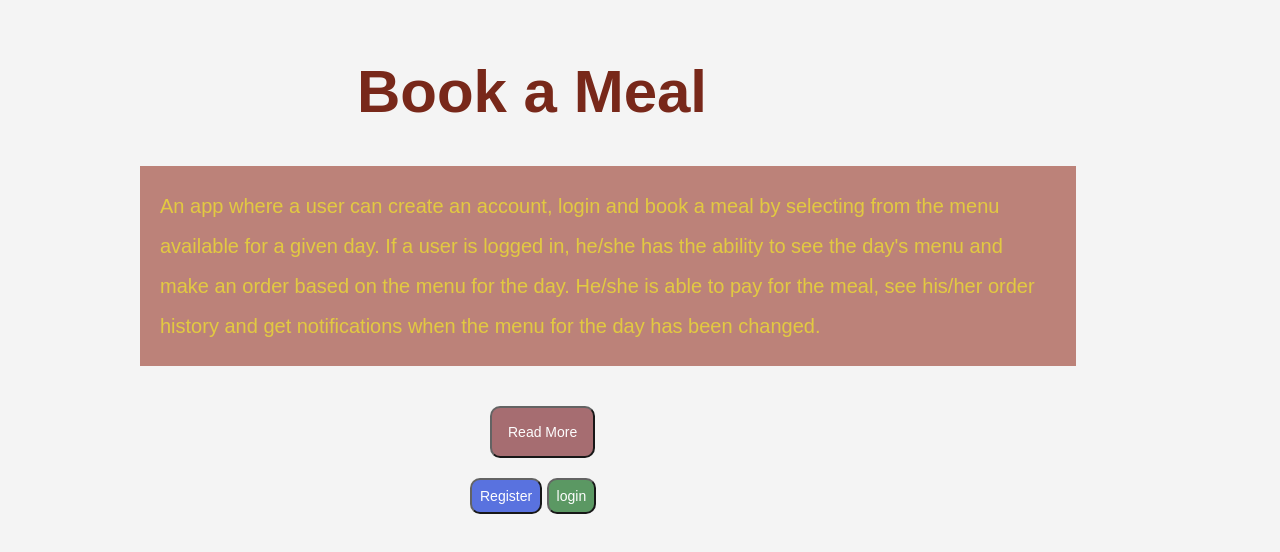
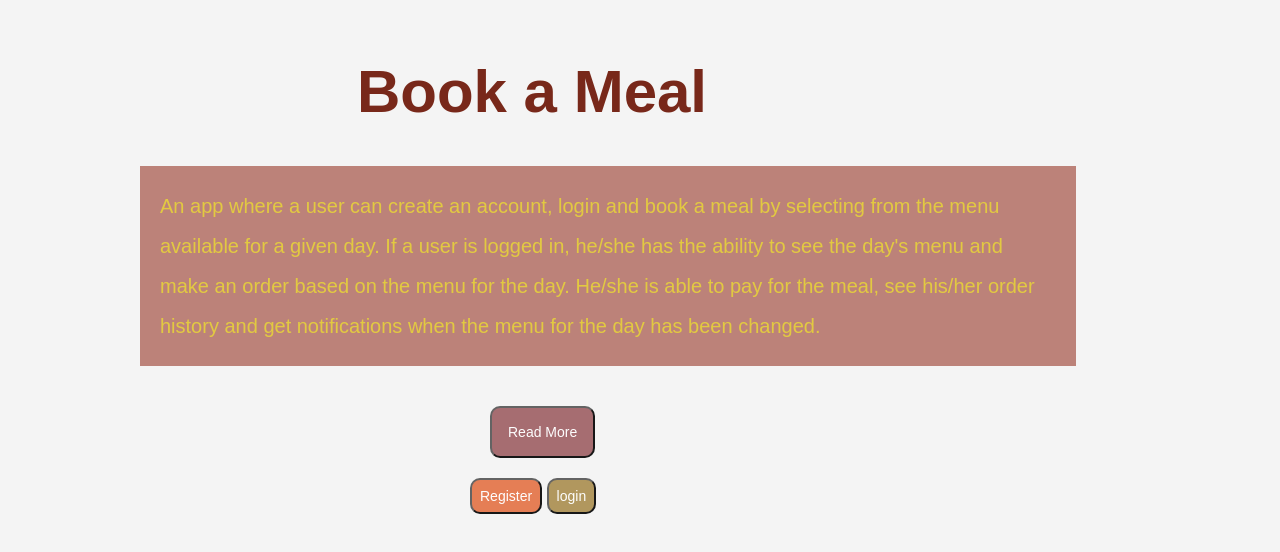
Before and after one commit to justinembawomye/Book-meal, a plain HTML site: page index.html in a window 1280 px wide. Shown: the part 66-618 px from the top of the page. Drawn offline with Linux system fonts and the light colour scheme.

Commit message:
change register background color to brownish

```diff
--- a/css/style.css
+++ b/css/style.css
@@ -132,7 +132,7 @@ h1{
 
 
 #register{
-    background-color:#0d32d6bd;
+    background-color:#df4407bd;
     color:#fff;
     border-radius:10px;
     padding: 8px;
@@ -146,7 +146,7 @@ h1{
 
 
 #login{
-    background-color: #056412b5;
+    background-color: #8a6309b5;
     color:#fff;
     border-radius:10px;
     padding: 8px;
```
